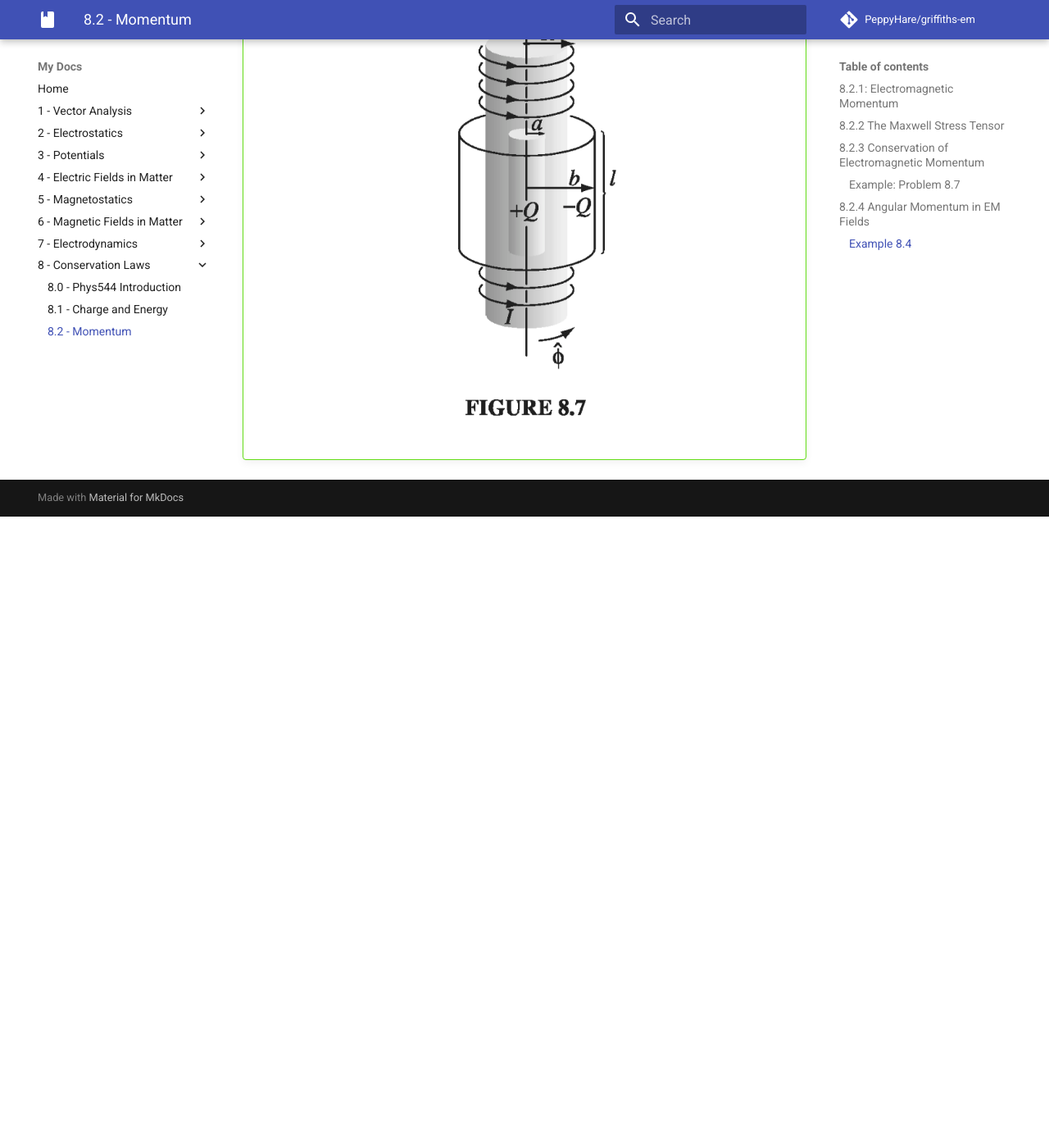
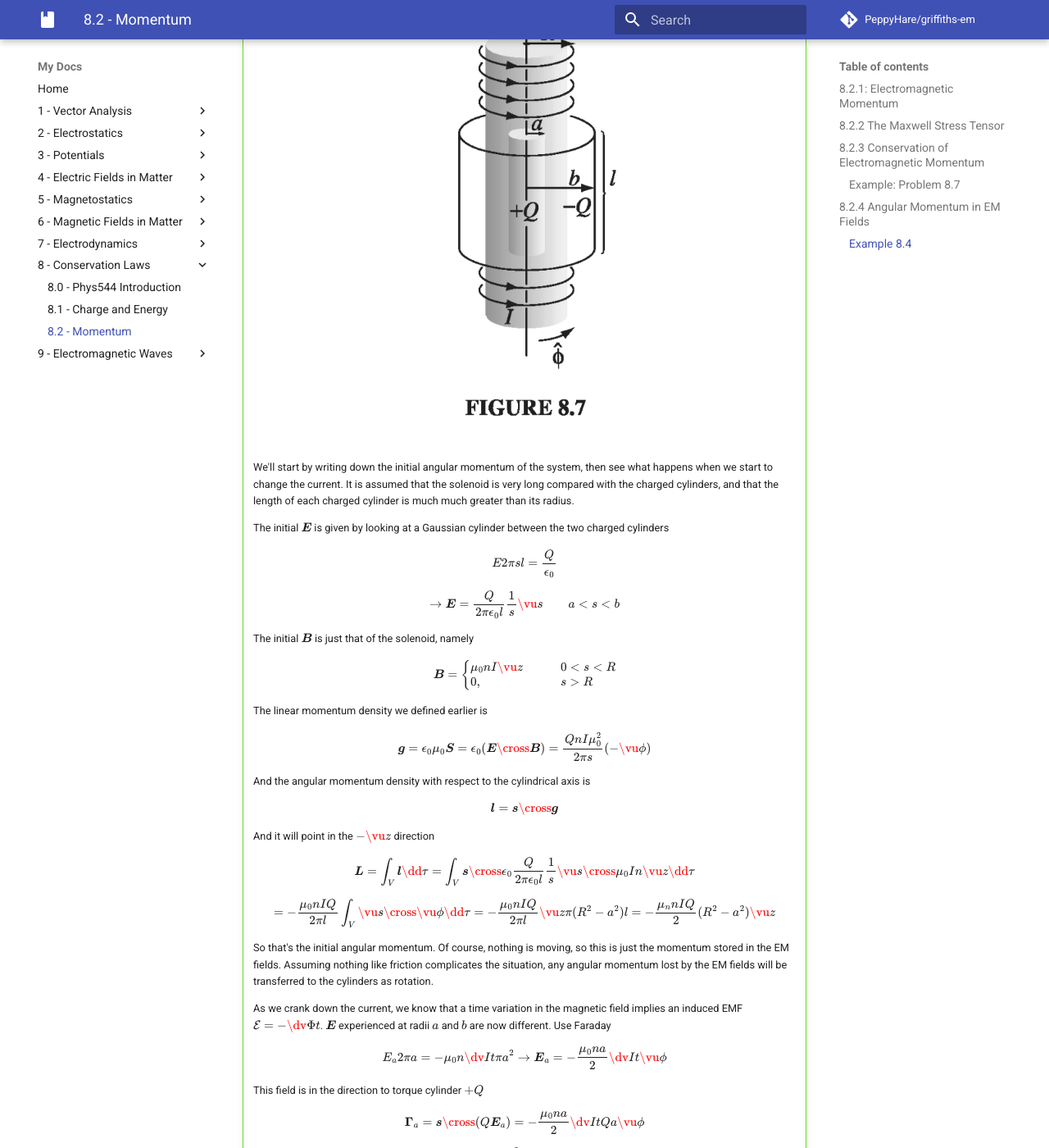
Before and after one commit to PeppyHare/griffiths-em, an MkDocs documentation site: the page built from docs/ch8-2.md, in a window 1280 px wide and 1400 px high, scrolled down 4412 px. Shown: the whole window at 82% size. Built offline with MkDocs 1.6.1 and Material for MkDocs 9.7.7, drawn with Linux system fonts in a browser that asks for light colours; formulas are drawn with MathJax 3; comment, search, counter and statistics services are not loaded; before the commit the page ends 5042 px from its top, so only the background shows below that; some of the changed text lies outside the part shown.

Commit message:
intro to EM waves

```diff
--- a/docs/ch8-2.md
+++ b/docs/ch8-2.md
@@ -144,6 +144,75 @@ where the presence of \( \vec r \) means it's defined about some point or axis.
 
 #### Example 8.4
 
-!!! question "Imagine a very long solenoid with radius \( R \), \( n \) turns per unit length, and current \( I \). Coaxial with the solenoid are two long cylindrical (non-conducting) shells of length \( l \) - one inside the solenoid at radius \( a \) carries a charge \( +Q \) distributed uniformly over its surface; the other outside the solenoid at radius \( b \) carries charge \( -Q \) . When the current in the solenoid is gradually reduced, the cylinders begin to rotate. Question: where does the angular momentum come from?"
+!!! question "Imagine a very long solenoid with radius \( R \), \( n \) turns per unit length, and current \( I \). Coaxial with the solenoid are two long cylindrical (non-conducting) shells of length \( l \) - one inside the solenoid at radius \( a \) carries a charge \( +Q \) distributed uniformly over its surface; the other outside the solenoid at radius \( b \) carries charge \( -Q \) . When the current in the solenoid is gradually reduced to nothing, the cylinders begin to rotate. Question: where does the angular momentum come from?"
 
     <p align="center"> <img alt="Figure 8.7" src="../img/8.7.png" /> </p>
+    We'll start by writing down the initial angular momentum of the system, then see what happens when we start to change the current. It is assumed that the solenoid is very long compared with the charged cylinders, and that the length of each charged cylinder is much much greater than its radius.
+
+    The initial \( \vec E \) is given by looking at a Gaussian cylinder between the two charged cylinders
+    $$
+    E 2 \pi s l = \frac{Q}{\epsilon_0}
+    $$
+    $$
+     \rightarrow \vec E = \frac{Q}{2 \pi \epsilon_0 l} \frac{1}{s} \vu s \qquad a < s < b
+    $$
+    The initial \( \vec B \) is just that of the solenoid, namely
+    $$
+    \vec B = \begin{cases}
+    \mu_0 n I \vu z & \qquad 0 < s < R \\
+    0, & \qquad s > R
+    \end{cases}
+    $$
+    The linear momentum density we defined earlier is
+    $$
+    \vec g = \epsilon_0 \mu_0 \vec S = \epsilon_0 ( \vec E \cross \vec B) = \frac{Q n I \mu_0 ^2}{2 \pi s} (- \vu \phi)
+    $$
+    And the angular momentum density with respect to the cylindrical axis is
+    $$
+    \vec l = \vec s \cross \vec g
+    $$
+    And it will point in the \( - \vu z \) direction
+    $$
+    \vec L = \int _V \vec l \dd \tau = \int_V \vec s \cross \epsilon_0 \frac{Q}{2 \pi \epsilon_0 l} \frac{1}{s} \vu s \cross \mu_0 I n \vu z \dd \tau
+    $$
+    $$
+    = - \frac{\mu_0 n I Q }{2 \pi l} \int _V \vu s \cross \vu \phi \dd \tau = - \frac{\mu_0 n I Q}{2 \pi l} \vu z \pi (R^2 - a^2 ) l = - \frac{\mu_n n I Q}{2} (R^2 - a^2) \vu z
+    $$
+    So that's the initial angular momentum. Of course, nothing is moving, so this is just the momentum stored in the EM fields. Assuming nothing like friction complicates the situation, any angular momentum lost by the EM fields will be transferred to the cylinders as rotation.
+
+    As we crank down the current, we know that a time variation in the magnetic field implies an induced EMF \( \mathcal{E} = - \dv{\Phi}{t} \). \( \vec E \) experienced at radii \( a \) and \( b \) are now different. Use Faraday
+    $$
+    E_a 2 \pi a = - \mu_0 n \dv{I}{t} \pi a^2 \rightarrow \vec E_a = - \frac{\mu_0 n a}{2} \dv{I}{t} \vu \phi
+    $$
+    This field is in the direction to torque cylinder \( +Q \)
+    $$
+    \vec{\Gamma_a} = \vec s \cross (Q \vec{E_a}) = - \frac{\mu_0 n a}{2} \dv{I}{t} Q a \vu \phi
+    $$
+    $$
+    = - \frac{\mu_0 n a^2}{2} Q \dv{I}{t} \vu z
+    $$
+    Integrating torque over time, we get the changed angular momentum of the cylinder
+    $$
+    \vec{L_a} = \int_0 ^t \tau \dd t = - \frac{\mu_0 n a^2}{2} Q \int_0 ^\infty \dv{I}{t} \dd t \vu z = - \frac{\mu_0 n a^2}{2} Q \vu z \int_0 ^\infty \dd I
+    $$
+    $$
+    = \frac{\mu_0 n I}{2} a^2 \vu z
+    $$
+    What happens to the outer cylinder? Something very similar, but when we calculated from Faraday's law our loop radius is \( b \), and the area of flux is \( \pi R^2 \)
+    $$
+    \vec E_b = - \frac{\mu_0 n R^2}{2a} \dv{I}{t} \vu \phi
+    $$
+    $$
+    \vec{F_b} = - Q \vec{E}_b
+    $$
+    $$
+    \vec {\Gamma _b} = b \vu s \cross \vec{F_b}
+    $$
+    $$
+    \rightarrow \vec{L}_b = \frac{\mu_0 n R^2 Q}{2} \int_0 ^\infty \dv{I}{t} \dd t \vu z = - \frac{\mu_0 n R^2 Q I}{2} \vu z
+    $$
+    So the total angular momentum once the current is finally turned down is
+    $$
+    \vec{L_a} + \vec{L_b} = - \frac{\mu_0 n I Q}{2} (R^2 - a^2) \vu z
+    $$
+    which is exactly the angular momentum that was stored in the fields, so we've successfully conserved angular momentum :)
--- a/mkdocs.yml
+++ b/mkdocs.yml
@@ -45,6 +45,9 @@ nav:
       - 8.0 - Phys544 Introduction: ch8-0.md
       - 8.1 - Charge and Energy: ch8-1.md
       - 8.2 - Momentum: ch8-2.md
+    - 9 - Electromagnetic Waves:
+      - 9.1 - Waves in One Dimension: ch9-1.md
+      - 9.2 - Electromagnetic Waves: ch9-2.md
 
 # Cool material theme: https://squidfunk.github.io/mkdocs-material/
 theme:
```
Also changed, not shown: docs/ch9-1.md (added, +36 -0 lines), docs/ch9-2.md (added, +91 -0 lines), docs/index.md (+3 -0 lines), docs/img/9.3.png (added), docs/img/9.9.png (added).
